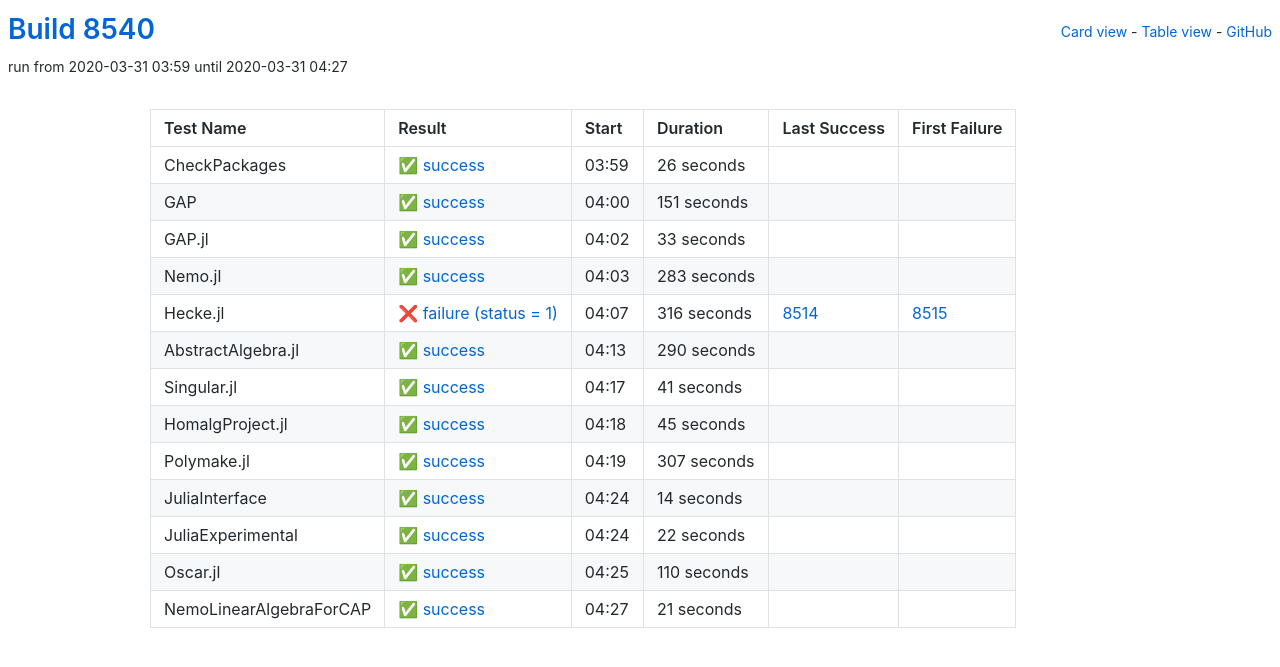
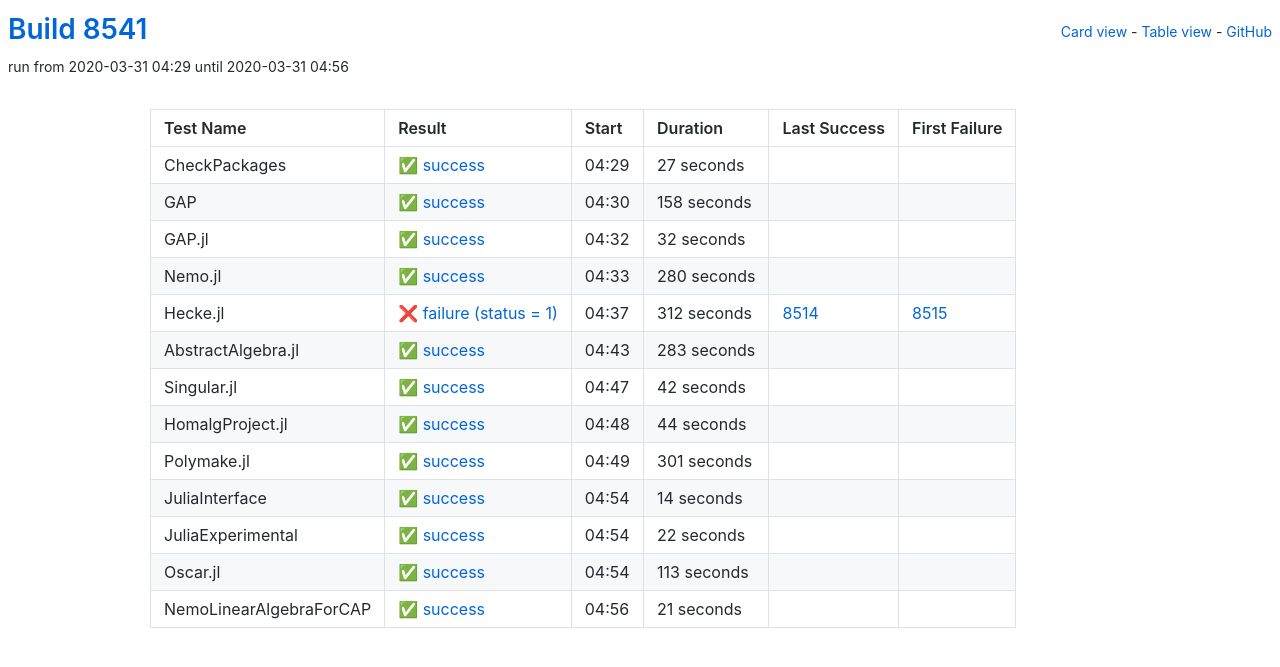
Before and after one commit to oscar-system/oscar-ci-status, a Jekyll site: the page built from table.html, in a window 1280 px wide. Shown: the top 667 px of the page. Built offline with Jekyll 4.4.1, drawn with Linux system fonts in a browser that asks for light colours.

Commit message:
Build 8541

```diff
--- a/_data/ci.yml
+++ b/_data/ci.yml
@@ -1,104 +1,104 @@
-build: 8540
-build_url: https://oscarci.mathematik.uni-kl.de/job/oscar/8540/
+build: 8541
+build_url: https://oscarci.mathematik.uni-kl.de/job/oscar/8541/
 job: oscar
 tests:
-- duration: 26
+- duration: 27
   exitcode: 0
   first_failure: false
   first_failure_url: null
   last_success: false
   last_success_url: null
-  log: https://oscarci.mathematik.uni-kl.de/job/oscar/8540/artifact/logs/build-8540/CheckPackages.log
+  log: https://oscarci.mathematik.uni-kl.de/job/oscar/8541/artifact/logs/build-8541/CheckPackages.log
   name: CheckPackages
-  start: 2020-03-31 03:59
+  start: 2020-03-31 04:29
   status: success
   success: true
-- duration: 151
+- duration: 158
   exitcode: 0
   first_failure: false
   first_failure_url: null
   last_success: false
   last_success_url: null
-  log: https://oscarci.mathematik.uni-kl.de/job/oscar/8540/artifact/logs/build-8540/GAP.log
+  log: https://oscarci.mathematik.uni-kl.de/job/oscar/8541/artifact/logs/build-8541/GAP.log
   name: GAP
-  start: 2020-03-31 04:00
+  start: 2020-03-31 04:30
   status: success
   success: true
-- duration: 33
+- duration: 32
   exitcode: 0
   first_failure: false
   first_failure_url: null
   last_success: false
   last_success_url: null
-  log: https://oscarci.mathematik.uni-kl.de/job/oscar/8540/artifact/logs/build-8540/GAP.jl.log
+  log: https://oscarci.mathematik.uni-kl.de/job/oscar/8541/artifact/logs/build-8541/GAP.jl.log
   name: GAP.jl
-  start: 2020-03-31 04:02
+  start: 2020-03-31 04:32
   status: success
   success: true
+- duration: 280
+  exitcode: 0
+  first_failure: false
+  first_failure_url: null
+  last_success: false
+  last_success_url: null
+  log: https://oscarci.mathematik.uni-kl.de/job/oscar/8541/artifact/logs/build-8541/Nemo.jl.log
+  name: Nemo.jl
+  start: 2020-03-31 04:33
+  status: success
+  success: true
+- duration: 312
+  exitcode: 1
+  first_failure: 8515
+  first_failure_url: https://oscarci.mathematik.uni-kl.de/job/oscar/8515/
+  last_success: 8514
+  last_success_url: https://oscarci.mathematik.uni-kl.de/job/oscar/8514/
+  log: https://oscarci.mathematik.uni-kl.de/job/oscar/8541/artifact/logs/build-8541/Hecke.jl.log
+  name: Hecke.jl
+  start: 2020-03-31 04:37
+  status: failure
+  success: false
 - duration: 283
   exitcode: 0
   first_failure: false
   first_failure_url: null
   last_success: false
   last_success_url: null
-  log: https://oscarci.mathematik.uni-kl.de/job/oscar/8540/artifact/logs/build-8540/Nemo.jl.log
-  name: Nemo.jl
-  start: 2020-03-31 04:03
+  log: https://oscarci.mathematik.uni-kl.de/job/oscar/8541/artifact/logs/build-8541/AbstractAlgebra.jl.log
+  name: AbstractAlgebra.jl
+  start: 2020-03-31 04:43
   status: success
   success: true
-- duration: 316
-  exitcode: 1
-  first_failure: 8515
-  first_failure_url: https://oscarci.mathematik.uni-kl.de/job/oscar/8515/
-  last_success: 8514
-  last_success_url: https://oscarci.mathematik.uni-kl.de/job/oscar/8514/
-  log: https://oscarci.mathematik.uni-kl.de/job/oscar/8540/artifact/logs/build-8540/Hecke.jl.log
-  name: Hecke.jl
-  start: 2020-03-31 04:07
-  status: failure
-  success: false
-- duration: 290
+- duration: 42
   exitcode: 0
   first_failure: false
   first_failure_url: null
   last_success: false
   last_success_url: null
-  log: https://oscarci.mathematik.uni-kl.de/job/oscar/8540/artifact/logs/build-8540/AbstractAlgebra.jl.log
-  name: AbstractAlgebra.jl
-  start: 2020-03-31 04:13
+  log: https://oscarci.mathematik.uni-kl.de/job/oscar/8541/artifact/logs/build-8541/Singular.jl.log
+  name: Singular.jl
+  start: 2020-03-31 04:47
   status: success
   success: true
-- duration: 41
+- duration: 44
   exitcode: 0
   first_failure: false
   first_failure_url: null
   last_success: false
   last_success_url: null
-  log: https://oscarci.mathematik.uni-kl.de/job/oscar/8540/artifact/logs/build-8540/Singular.jl.log
-  name: Singular.jl
-  start: 2020-03-31 04:17
+  log: https://oscarci.mathematik.uni-kl.de/job/oscar/8541/artifact/logs/build-8541/HomalgProject.jl.log
+  name: HomalgProject.jl
+  start: 2020-03-31 04:48
   status: success
   success: true
-- duration: 45
+- duration: 301
   exitcode: 0
   first_failure: false
   first_failure_url: null
   last_success: false
   last_success_url: null
-  log: https://oscarci.mathematik.uni-kl.de/job/oscar/8540/artifact/logs/build-8540/HomalgProject.jl.log
-  name: HomalgProject.jl
-  start: 2020-03-31 04:18
-  status: success
-  success: true
-- duration: 307
-  exitcode: 0
-  first_failure: false
-  first_failure_url: null
-  last_success: false
-  last_success_url: null
-  log: https://oscarci.mathematik.uni-kl.de/job/oscar/8540/artifact/logs/build-8540/Polymake.jl.log
+  log: https://oscarci.mathematik.uni-kl.de/job/oscar/8541/artifact/logs/build-8541/Polymake.jl.log
   name: Polymake.jl
-  start: 2020-03-31 04:19
+  start: 2020-03-31 04:49
   status: success
   success: true
 - duration: 14
@@ -107,9 +107,9 @@ tests:
   first_failure_url: null
   last_success: false
   last_success_url: null
-  log: https://oscarci.mathematik.uni-kl.de/job/oscar/8540/artifact/logs/build-8540/JuliaInterface.log
+  log: https://oscarci.mathematik.uni-kl.de/job/oscar/8541/artifact/logs/build-8541/JuliaInterface.log
   name: JuliaInterface
-  start: 2020-03-31 04:24
+  start: 2020-03-31 04:54
   status: success
   success: true
 - duration: 22
@@ -118,20 +118,20 @@ tests:
   first_failure_url: null
   last_success: false
   last_success_url: null
-  log: https://oscarci.mathematik.uni-kl.de/job/oscar/8540/artifact/logs/build-8540/JuliaExperimental.log
+  log: https://oscarci.mathematik.uni-kl.de/job/oscar/8541/artifact/logs/build-8541/JuliaExperimental.log
   name: JuliaExperimental
-  start: 2020-03-31 04:24
+  start: 2020-03-31 04:54
   status: success
   success: true
-- duration: 110
+- duration: 113
   exitcode: 0
   first_failure: false
   first_failure_url: null
   last_success: false
   last_success_url: null
-  log: https://oscarci.mathematik.uni-kl.de/job/oscar/8540/artifact/logs/build-8540/Oscar.jl.log
+  log: https://oscarci.mathematik.uni-kl.de/job/oscar/8541/artifact/logs/build-8541/Oscar.jl.log
   name: Oscar.jl
-  start: 2020-03-31 04:25
+  start: 2020-03-31 04:54
   status: success
   success: true
 - duration: 21
@@ -140,8 +140,8 @@ tests:
   first_failure_url: null
   last_success: false
   last_success_url: null
-  log: https://oscarci.mathematik.uni-kl.de/job/oscar/8540/artifact/logs/build-8540/NemoLinearAlgebraForCAP.log
+  log: https://oscarci.mathematik.uni-kl.de/job/oscar/8541/artifact/logs/build-8541/NemoLinearAlgebraForCAP.log
   name: NemoLinearAlgebraForCAP
-  start: 2020-03-31 04:27
+  start: 2020-03-31 04:56
   status: success
   success: true
```
Also changed, not shown: README.md.
